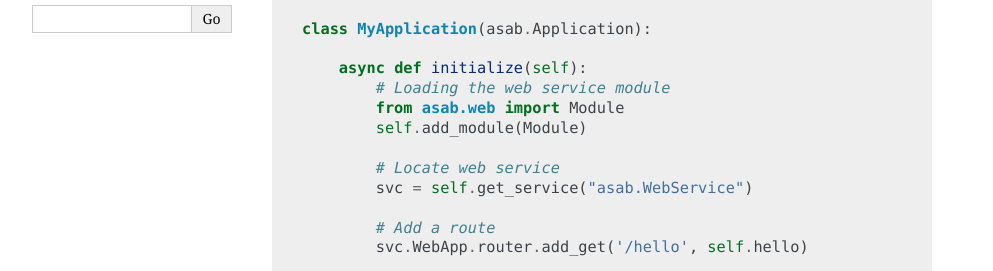
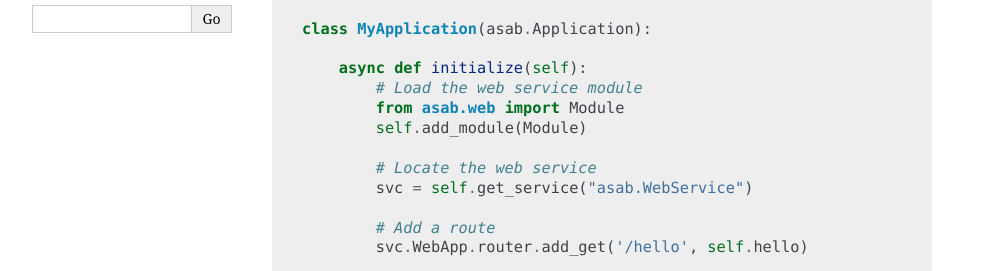
Before and after one commit to TeskaLabs/asab, a Sphinx documentation site: the page built from doc/asab/web/index.rst, in a window 1280 px wide. Shown: the part 373-644 px from the top of the page, without its empty margins (148-1141 px from the left). Built offline with Sphinx 7.4.7, drawn with Linux system fonts in a browser that asks for light colours; the version number is read from the project's files by our own code.

Commit message:
Improve on the documentation a bit.

```diff
--- a/doc/asab/web/index.rst
+++ b/doc/asab/web/index.rst
@@ -21,11 +21,11 @@ This module offers an integration of a :py:mod:`aiohttp` `web server <http://aio
 	class MyApplication(asab.Application):
 
 	    async def initialize(self):
-	        # Loading the web service module
+	        # Load the web service module
 	        from asab.web import Module
 	        self.add_module(Module)
 
-	        # Locate web service
+	        # Locate the web service
 	        svc = self.get_service("asab.WebService")
 
 	        # Add a route
```
